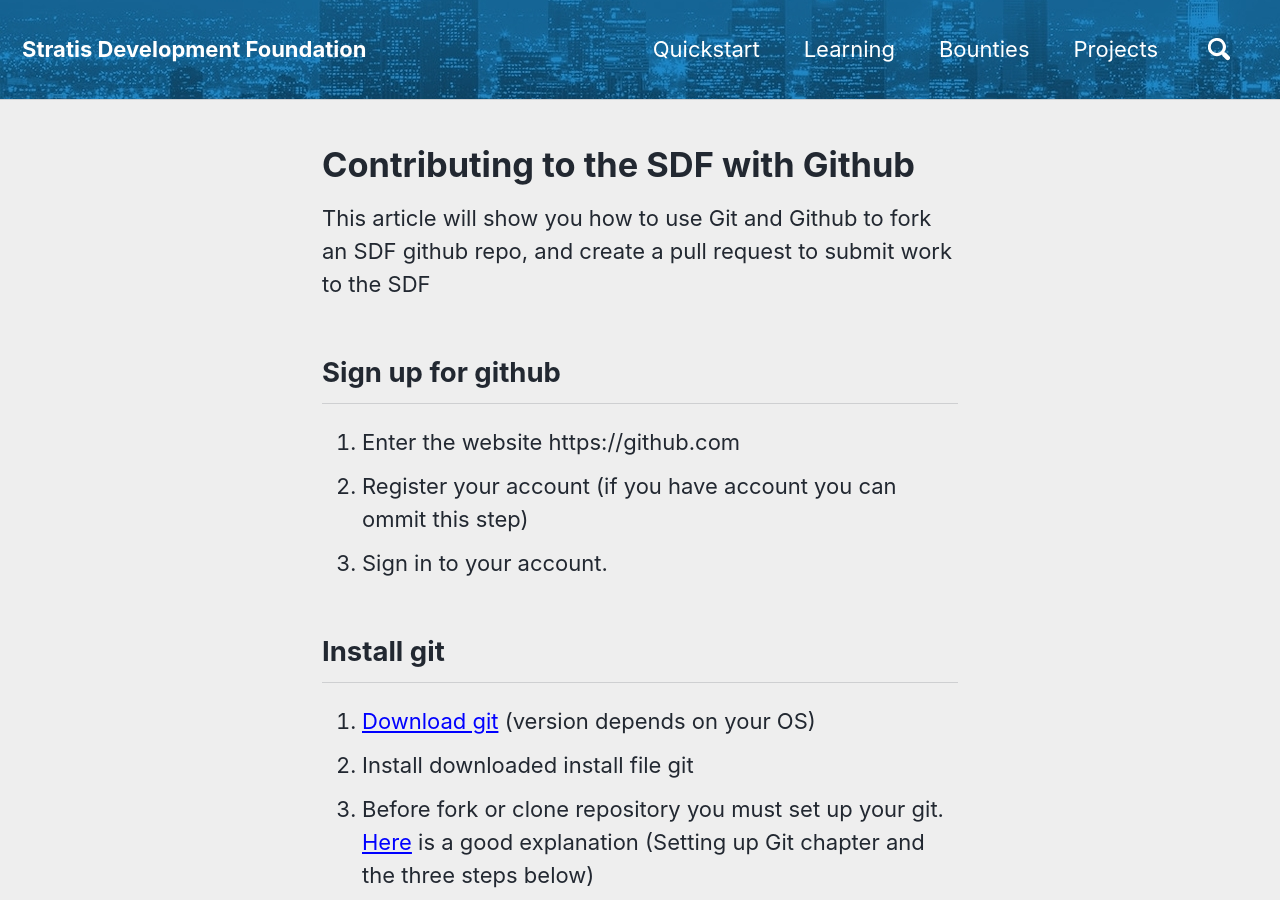
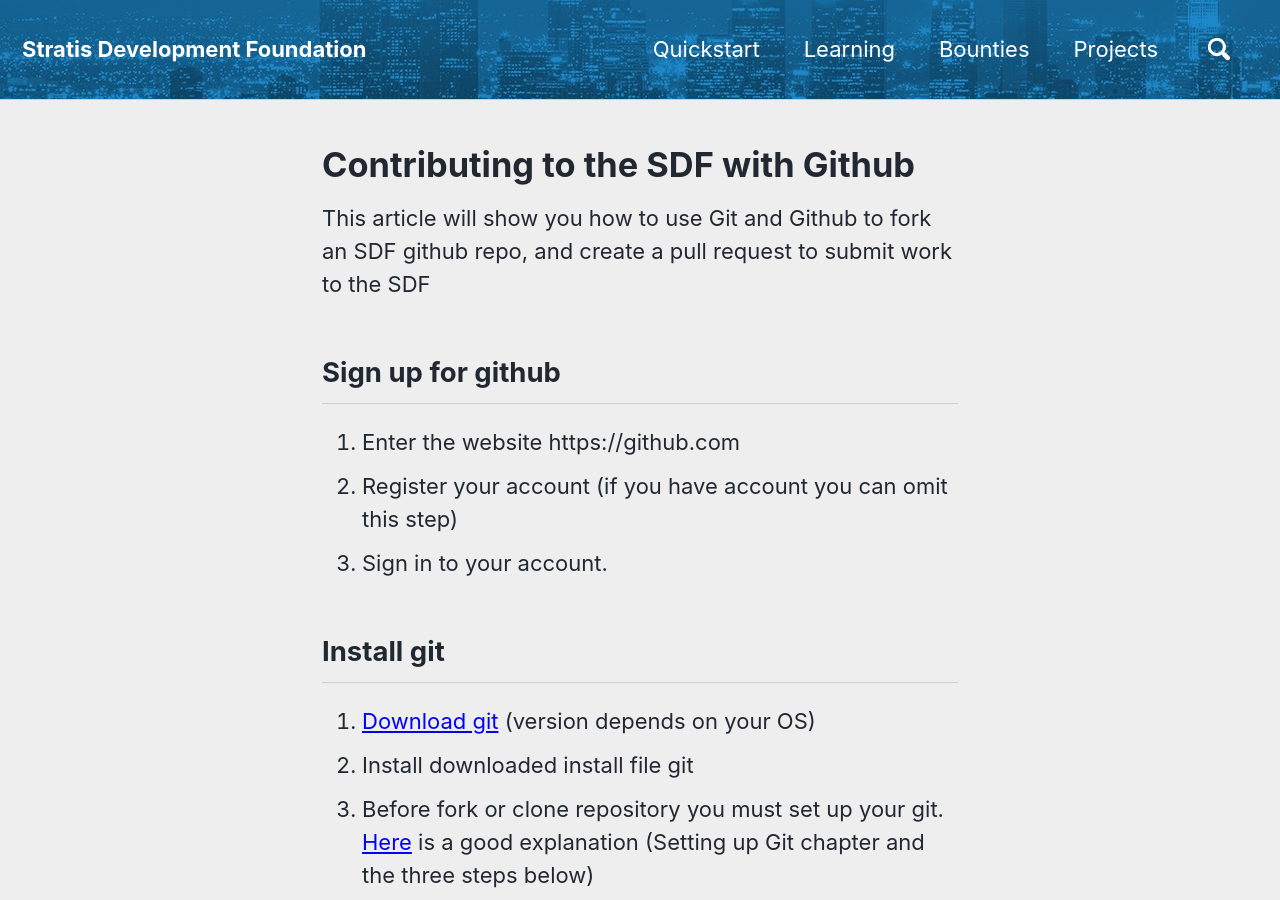
Before and after one commit to StratisDevelopmentFoundation/StratisDevelopmentFoundation.github.io, a Jekyll site: the page built from _posts/2018-04-01-Github-Basics.md, in a window 1280 px wide and 900 px high. Built offline with Jekyll 4.4.1, drawn with Linux system fonts in a browser that asks for light colours; nearby versions of some CDN libraries.

Commit message:
spelling fix

```diff
--- a/_posts/2018-04-01-Github-Basics.md
+++ b/_posts/2018-04-01-Github-Basics.md
@@ -10,7 +10,7 @@
 
 ## Sign up for github
 1. Enter the website https://github.com
-2. Register your account (if you have account you can ommit this step)
+2. Register your account (if you have account you can omit this step)
 3. Sign in to your account.
 
 ## Install git
```
